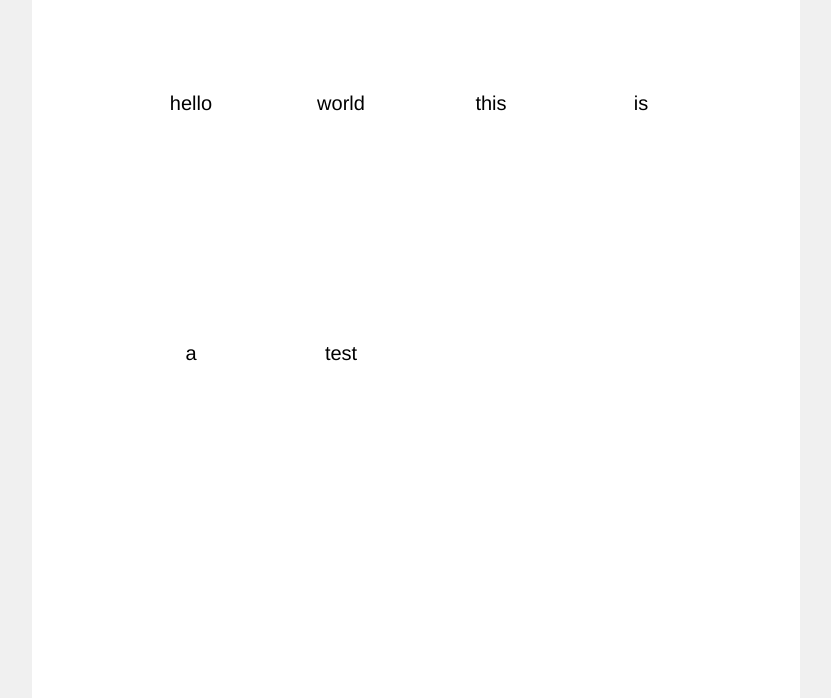
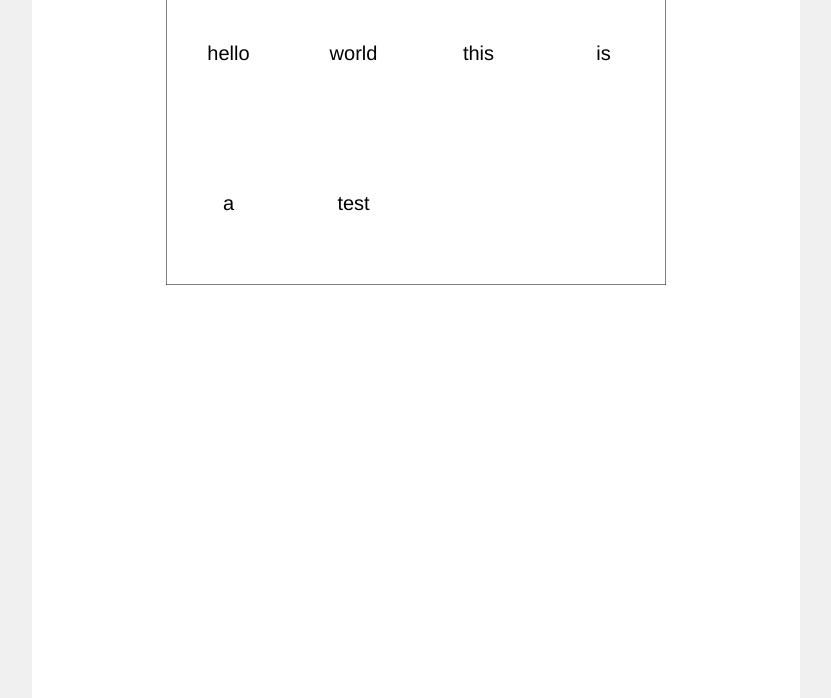
Before and after one commit to mikewheel/facebook-audit, a website: page vis/index.html in a window 1280 px wide. Shown: the part 102-800 px from the top of the page, without its empty margins (224-1055 px from the left). Drawn offline with nearby package versions, Linux system fonts and the light colour scheme.

Commit message:
made all visualization functions return the svg to facilitate chaining and added an addBorder function

```diff
--- a/vis/index.html
+++ b/vis/index.html
@@ -18,7 +18,7 @@ Note: This is a temporary file for testing purposes
     <div id="content-wrapper">
         <div id="content">
             <div class="section"><h1>Your Facebook Data Audit</h1></div>
-            <svg class="centered" id="stat-ads" width="600" height="500"></svg>
+            <svg class="centered" id="stat-ads" width="500" height="300"></svg>
         </div>
     </div>
 </body>
--- a/vis/ordinalBarChart.js
+++ b/vis/ordinalBarChart.js
@@ -129,4 +129,6 @@ function ordinalBarChart(id, data, colX, colY, header, width, height, margin, ti
         let legendG = svg.append("g");
         constructLegend(legendG, legendWidth, [colX], ["lightblue"], margin, width * graphWidthRatio, 0);
     }
+
+    return svg;
 }
--- a/vis/statistics.js
+++ b/vis/statistics.js
@@ -43,6 +43,8 @@ function bigStatistic(id, text, number, numColor, margin) {
         .attr("font-size", 40)
         .attr("font-weight", "bold")
         .attr("fill", numColor);
+
+    return svg;
 }
 
 
@@ -57,7 +59,7 @@ function SRSVisual(id, data, margin, numColumns) {
     let padding = 10;
     let svg = d3.select("#" + id);
 
-    let fontSize = 16;
+    let fontSize = 20;
 
     let width = svg.attr("width");
     let height = svg.attr("height");
@@ -83,13 +85,20 @@ function SRSVisual(id, data, margin, numColumns) {
         .attr("x", (d, i) => x(i % numColumns))
         .attr("y", (d, i) => y(Math.floor(i / numColumns)))
         .style("opacity", 0.0)
-        .style("font-size", 20)
+        .attr("font-size", 0)
         .attr("fill", "black")
         .attr("text-anchor", "middle")
         .text(d => d)
-        .transition()
+        //.call(wrap, columnWidth) TODO: Find out how to do text wrapping
+        .transition("opacity")
+        .duration(500)
+        .delay((d, i) => i * 100)
+        .style("opacity", 1.0)
+        .transition("fontSize")
+        .ease(d3.easeBounce)
         .duration(1000)
         .delay((d, i) => i * 100)
-        .style("opacity", 1.0);
-        //.style("font-size", fontSize);
+        .attr("font-size", fontSize);
+
+    return svg;
 }
--- a/vis/utilities.js
+++ b/vis/utilities.js
@@ -87,3 +87,17 @@ function natRange(n) {
     if (n == 0) return [];
     else return natRange(n - 1).concat([n - 1]);
 }
+
+function addBorder(svg) {
+    let width = svg.attr("width");
+    let height = svg.attr("height");
+
+    svg.append("rect")
+        .attr("x", 0)
+        .attr("y", 0)
+        .attr("width", width)
+        .attr("height", height)
+        .attr("fill-opacity", 0.0)
+        //.attr("fill", FAKEBOOKBLUE)
+        .attr("stroke", "black");
+}
--- a/vis/visualization.js
+++ b/vis/visualization.js
@@ -11,6 +11,9 @@
  * For example:
  * To visualize FB friends each year as a bar chart, the data should look like this:
  */
+
+
+const FAKEBOOKBLUE = "#4267b2";
 
 let exampleData = [
   {
@@ -54,7 +57,7 @@ function render() {
 
   //bigStatistic("stat-ads", "NUMBER OF ADVERTISERS TARGETING YOU", 1040, "#4267b2", margin);
 
-  SRSVisual("stat-ads", ["hello", "world", "this", "is", "a", "test"], margin, 4);
+  addBorder(SRSVisual("stat-ads", ["hello", "world", "this", "is", "a", "test"], margin, 4));
 }
 
 
```
